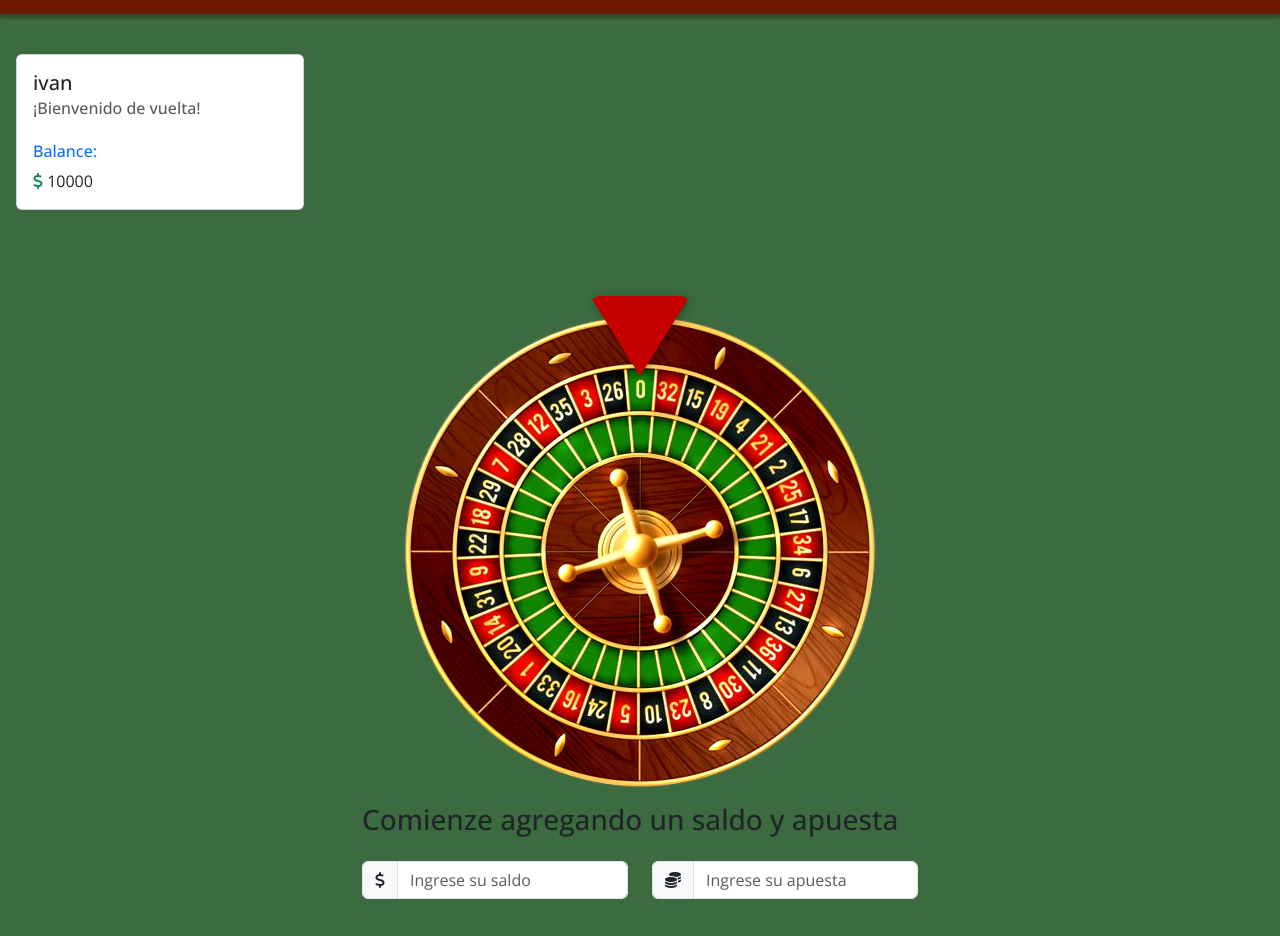
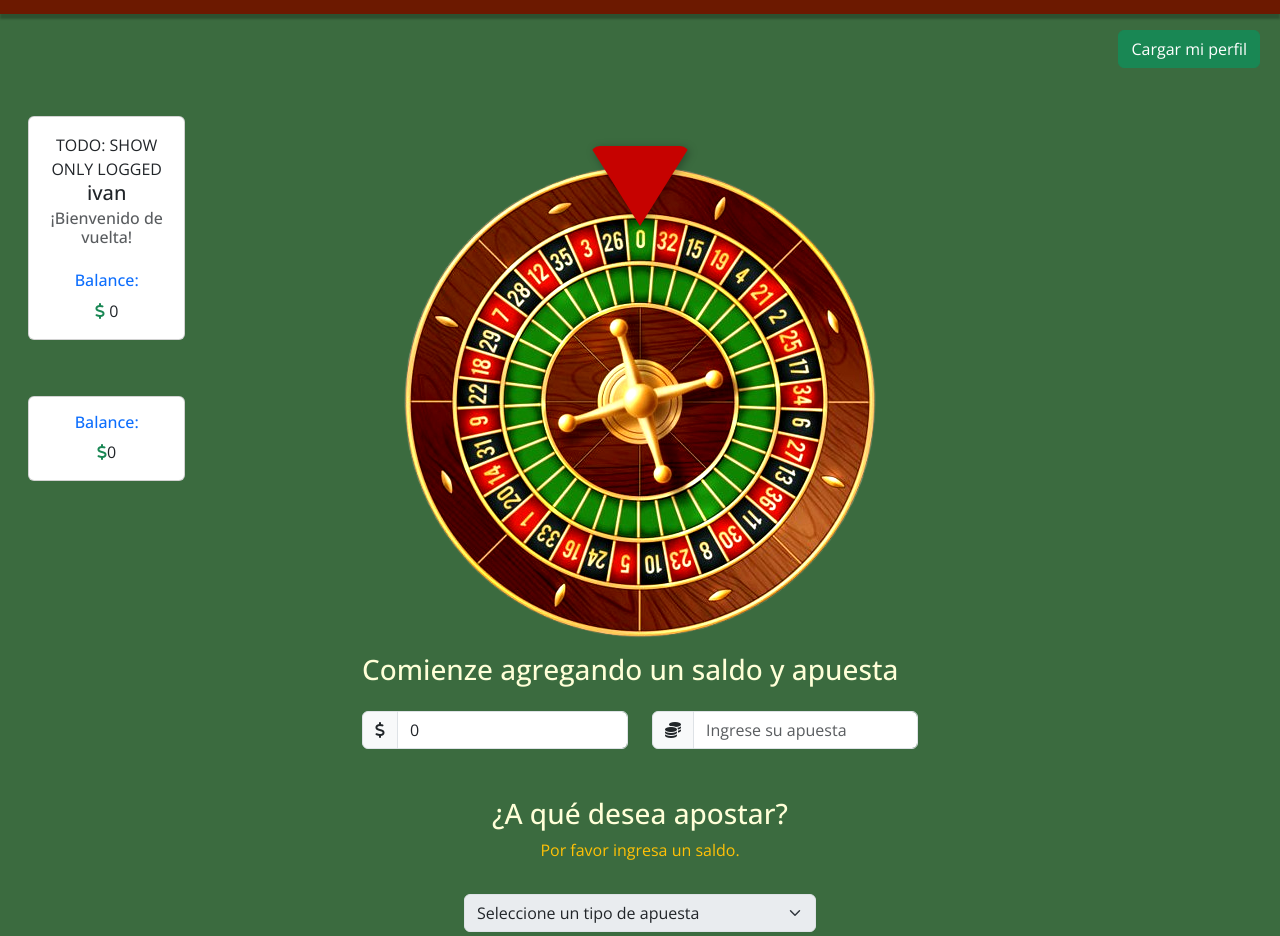
Before and after one commit to ivansanmartin/Prueba-Tecnica-IvanSanMartin-ElJuegodelaRuleta, a Vue app in the folder frontend/: page / in a window 1280 px wide. Shown: the part 56-992 px from the top of the page. Built offline with nearby package versions, Linux system fonts and the light colour scheme.

Commit message:
update: design and balance store

```diff
--- a/frontend/src/App.vue
+++ b/frontend/src/App.vue
@@ -1,14 +1,39 @@
-
 <template>
   <Header></Header>
-  <Profile></Profile>
-  <RouletteMechanism></RouletteMechanism>
+
+  <div class="container-fluid">
+    <div class="row">
+      <div class="col-12 d-flex justify-content-end">
+        <LoadProfile></LoadProfile>
+      </div>
+    </div>
+
+    <div class="row">
+      <div class="col-md-2 col-12 text-center mb-3">
+        <div class="profile">
+          <Profile></Profile>
+        </div>
+        <div>
+          <NoProfile></NoProfile>
+        </div>
+      </div>
+
+      <div class="col-md-8 col-12">
+        <RouletteMechanism></RouletteMechanism>
+      </div>
+    </div>
+  </div>
+
   <Footer></Footer>
 </template>
 
 <script setup>
-  import RouletteMechanism from "./components/RouletteMechanism.vue";
-  import Header from "./components/Header.vue";
-  import Footer from "./components/Footer.vue";
-  import Profile from "./components/Profile.vue"
+import RouletteMechanism from "./components/RouletteMechanism.vue";
+import Header from "./components/Header.vue";
+import Footer from "./components/Footer.vue";
+import Profile from "./components/Profile.vue";
+import LoadProfile from "./components/LoadProfile.vue";
+import NoProfile from "./components/NoProfile.vue";
 </script>
+
+<style scoped></style>
--- a/frontend/src/assets/main.css
+++ b/frontend/src/assets/main.css
@@ -5,6 +5,7 @@
 body {
   background-color: #3b6b3f;
   font-family: "Open Sans", sans-serif;
+  color: #FFFFD8;
 }
 
 #app {
@@ -22,6 +23,7 @@ body {
   display: flex;
   flex-direction: column;
   align-items: center;
+  overflow: hidden;
   justify-content: center;
 }
 
--- /dev/null
+++ b/frontend/src/components/LoadProfile.vue
@@ -0,0 +1,32 @@
+<template>
+    <div class="load-profile-game mt-3 m-2 d-flex flex-column align-items-center gap">
+        <button class="btn btn-success" data-bs-toggle="modal" data-bs-target="#loadProfileModal">Cargar mi
+            perfil
+        </button>
+
+        <div class="modal fade" id="loadProfileModal" tabindex="-1" aria-labelledby="loadProfileModal"
+            aria-hidden="true">
+            <div class="modal-dialog">
+                <div class="modal-content">
+                    <div class="modal-header">
+                        <h1 class="modal-title fs-5" id="loadProfileLabel">Cargar mi perfil</h1>
+                        <button type="button" class="btn-close" data-bs-dismiss="modal" aria-label="Close"></button>
+                    </div>
+                    <div class="modal-body">
+                        <form>
+                            <div class="input-group">
+                                <span class="input-group-text"><i class="fa-solid fa-user-tie"></i></span>
+                                <input type="text" name="username" id="username" class="form-control"
+                                    placeholder="Ingrese su nombre de usuario (ejemplo: ivan)">
+                            </div>
+                        </form>
+                    </div>
+                    <div class="modal-footer">
+                        <button type="button" class="btn btn-secondary" data-bs-dismiss="modal">Cerrar</button>
+                        <button type="button" class="btn btn-primary">Cargar</button>
+                    </div>
+                </div>
+            </div>
+        </div>
+    </div>
+</template>
--- /dev/null
+++ b/frontend/src/components/NoProfile.vue
@@ -0,0 +1,23 @@
+<template>
+    <div class="profile-info p-3">
+        <div class="card mt-4 d-flex flex-row">
+            <div class="card-body">
+                <div class="balance text-break">
+                    <h6 class="mb-2 text-primary">Balance: </h6>
+                    <i class="text-success fa-solid fa-dollar-sign"></i><span>{{ balance }}</span>
+                </div>
+            </div>
+        </div>
+    </div>
+</template>
+
+
+<script setup>
+import { useBalanceStore } from '@/store/balanceStore';
+import { storeToRefs } from "pinia";
+
+
+const balanceStore = useBalanceStore();
+const { balance } = storeToRefs(balanceStore);
+
+</script>
--- a/frontend/src/components/Profile.vue
+++ b/frontend/src/components/Profile.vue
@@ -1,16 +1,22 @@
 <template>
     <div class="profile-info p-3">
-        <div class="card mt-4 d-flex flex-row" style="width: 18rem;">
-            <div class="card-body">
+        <div class="card mt-4 d-flex flex-row">
+            <div class="card-body text-break text-wrap">
+                TODO: SHOW ONLY LOGGED
                 <h5 class="card-title">ivan</h5>
                 <h6 class="card-subtitle mb-2 text-body-secondary">¡Bienvenido de vuelta!</h6>
 
 
                 <div class="balance mt-4">
                     <h6 class="mb-2 text-primary">Balance: </h6>
-                    <i class="text-success fa-solid fa-dollar-sign"></i><span> 10000</span>
+                    <i class="text-success fa-solid fa-dollar-sign"></i><span> 0</span>
                 </div>
             </div>
         </div>
     </div>
 </template>
+
+<script setup>
+
+
+</script>
--- a/frontend/src/components/RouletteMechanism.vue
+++ b/frontend/src/components/RouletteMechanism.vue
@@ -6,7 +6,7 @@
     </div>
     <div class="roulette">
       <div class="wheel spin">
-        <img class="roulette-wheel" src="/images/roulette.png">
+        <img class="roulette-wheel" src="/images/roulette.png" style="width: 100%;">
       </div>
     </div>
 
@@ -15,21 +15,22 @@
       <form class="d-flex gap-4 mt-4">
         <div class="input-group">
           <span class="input-group-text"><i class="fa-solid fa-dollar-sign"></i></span>
-          <input type="text" name="balance" id="balance" class="form-control" placeholder="Ingrese su saldo">
+          <input type="number" v-model="balance" name="balance" id="balance" class="form-control" placeholder="Ingrese su saldo">
         </div>
         <div class="input-group">
           <span class="input-group-text"><i class="fa-solid fa-coins"></i></span>
-          <input type="text" name="bet" id="balance" class="form-control" placeholder="Ingrese su apuesta">
+          <input type="number" name="bet" id="balance" class="form-control" placeholder="Ingrese su apuesta">
         </div>
       </form>
     </div>
 
-    <div class="game-options text-center mt-5 d-flex flex-column align-items-center">
+    <div class="game-options text-center mt-5 d-flex flex-column">
       <h3>¿A qué desea apostar?</h3>
+      <p v-if="balance == 0" class="text-warning">Por favor ingresa un saldo.</p>
       <div class="options mt-3 d-flex flex-column align-items-center">
 
-        <div class="mt-3">
-          <select name="betType" @change="getSelectedOption($event)" id="betType" class="form-select">
+        <div>
+          <select name="betType" @change="getSelectedOption($event)" :disabled="(balance == 0)" id="betType" class="form-select">
             <option selected>Seleccione un tipo de apuesta</option>
             <option value="0">Apostar por un color</option>
             <option value="1">Apostar por pares o impares de un color</option>
@@ -45,42 +46,6 @@
 
     </div>
 
-    <div class="load-profile-game mt-4 d-flex flex-column align-items-center gap-2">
-      <div class="information d-flex flex-column align-items-center">
-        <div class="title">
-          <h3>¡Cargué su perfil aquí!</h3>
-        </div>
-        <div class="description mt-3">
-          <p class="text-white">Cargué su perfil para obtener su saldo actual y comience a duplicar su dinero.</p>
-        </div>
-      </div>
-      <button class="btn btn-success" data-bs-toggle="modal" data-bs-target="#loadProfileModal">Cargar mi
-        perfil</button>
-
-      <div class="modal fade" id="loadProfileModal" tabindex="-1" aria-labelledby="loadProfileModal" aria-hidden="true">
-        <div class="modal-dialog">
-          <div class="modal-content">
-            <div class="modal-header">
-              <h1 class="modal-title fs-5" id="loadProfileLabel">Cargar mi perfil</h1>
-              <button type="button" class="btn-close" data-bs-dismiss="modal" aria-label="Close"></button>
-            </div>
-            <div class="modal-body">
-              <form>
-                <div class="input-group">
-                  <span class="input-group-text"><i class="fa-solid fa-user-tie"></i></span>
-                  <input type="text" name="username" id="username" class="form-control"
-                    placeholder="Ingrese su nombre de usuario (ejemplo: ivan)">
-                </div>
-              </form>
-            </div>
-            <div class="modal-footer">
-              <button type="button" class="btn btn-secondary" data-bs-dismiss="modal">Cerrar</button>
-              <button type="button" class="btn btn-primary">Cargar</button>
-            </div>
-          </div>
-        </div>
-      </div>
-    </div>
   </div>
 
 </template>
@@ -91,52 +56,20 @@
 import ColorOption from "./game-options/ColorOption.vue"
 import NumberColor from "./game-options/NumberColor.vue"
 import ParityColorOption from "./game-options/ParityColorOption.vue"
+import { useBalanceStore } from "@/store/balanceStore"
 
-import axios from "axios"
 import { ref } from "vue"
+import { storeToRefs } from "pinia";
 
 const selectedBetType = ref(null);
+
+const balanceStore = useBalanceStore();
+const { balance } = storeToRefs(balanceStore)
 
 const getSelectedOption = (event) => {
   selectedBetType.value = event.target.value;
 };
 
-
-const spinRoulette = async () => {
-
-  try {
-    const roulette = document.querySelector('.roulette-wheel');
-    roulette.style.transition = "none";
-    roulette.style.transform = "rotate(0deg)"
-
-    await new Promise(resolve => setTimeout(resolve, 50));
-
-    const numbersOrder = [0, 32, 15, 19, 4, 21, 2, 25, 17, 34, 6, 27, 13, 36, 11, 30, 8, 23, 10, 5, 24, 16, 33, 1, 20, 14, 31, 9, 22, 18, 29, 7, 28, 12, 35, 3, 26];
-    const baseRotation = -1080;
-    const degreesPerNumber = -360 / numbersOrder.length;
-
-    const numberIndex = numbersOrder.indexOf(response.data.number);
-    if (numberIndex === -1) {
-      console.error("The number is not correct.");
-      return;
-    }
-
-    const extraTurns = -360 * 5;
-    const finalRotation = baseRotation + (numberIndex * degreesPerNumber) + extraTurns;
-
-    console.log(response.data.number, response.data.color)
-
-    setTimeout(() => {
-      roulette.style.transition = "transform 3s ease-out";
-      roulette.style.transform = `rotate(${finalRotation}deg)`;
-
-    }, 500)
-
-  } catch (error) {
-    console.log(error)
-  }
-
-}
 
 </script>
 
--- /dev/null
+++ b/frontend/src/store/balanceStore.js
@@ -0,0 +1,12 @@
+import { defineStore } from "pinia";
+import { ref } from "vue";
+
+export const useBalanceStore = defineStore("balance", () => {
+    const balance = ref(0)
+
+    const setBalance = (amount) => {
+        balance.value = amount
+    }
+
+    return { balance, setBalance }
+})
```
Also changed, not shown: frontend/src/assets/logo.svg (deleted), 11 other files (tests, documents, lock files or other folders).
